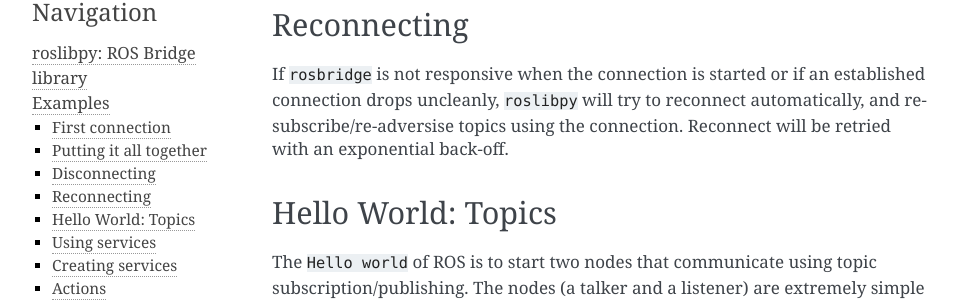
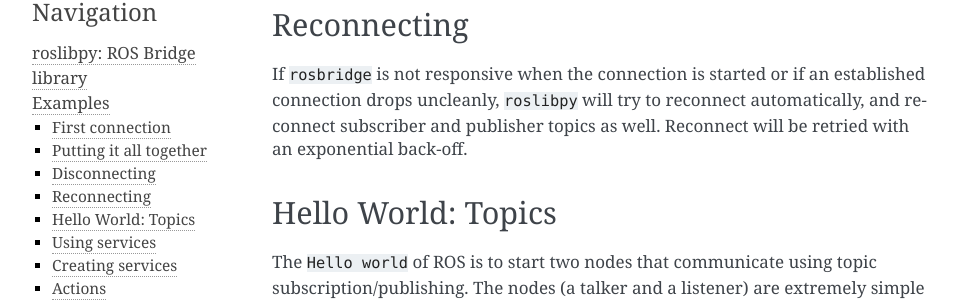
Before and after one commit to gramaziokohler/roslibpy, a Sphinx documentation site: the page built from docs/examples.rst, in a window 1280 px wide and 900 px high, scrolled down 2072 px. Shown: the part 172-475 px from the top of the window, without its empty margins (148-1111 px from the left). Built offline with Sphinx 7.4.7, drawn with Linux system fonts in a browser that asks for light colours.

Commit message:
fix text, thx @beverlylytle

```diff
--- a/docs/examples.rst
+++ b/docs/examples.rst
@@ -87,7 +87,7 @@
 ------------
 
 If ``rosbridge`` is not responsive when the connection is started or if an established connection drops uncleanly, ``roslibpy``
-will try to reconnect automatically, and re-subscribe/re-adversise topics using the connection. Reconnect will be retried
+will try to reconnect automatically, and reconnect subscriber and publisher topics as well. Reconnect will be retried
 with an exponential back-off.
 
 Hello World: Topics
--- a/docs/examples/03_slow_consumer.rst
+++ b/docs/examples/03_slow_consumer.rst
@@ -8,7 +8,7 @@
 .. literalinclude :: 03_slow_consumer.py
    :language: python
 
-In the console, you should see gaps in the sequence of messagess, because the publisher is
+In the console, you should see gaps in the sequence of messages, because the publisher is
 producing messages every 0.001 seconds, but we configure a queue of length 1, with a
 throttling of 600ms to give time to our slow consumer. Without this throttling, the consumer
 would process increasingly old messages.
```
